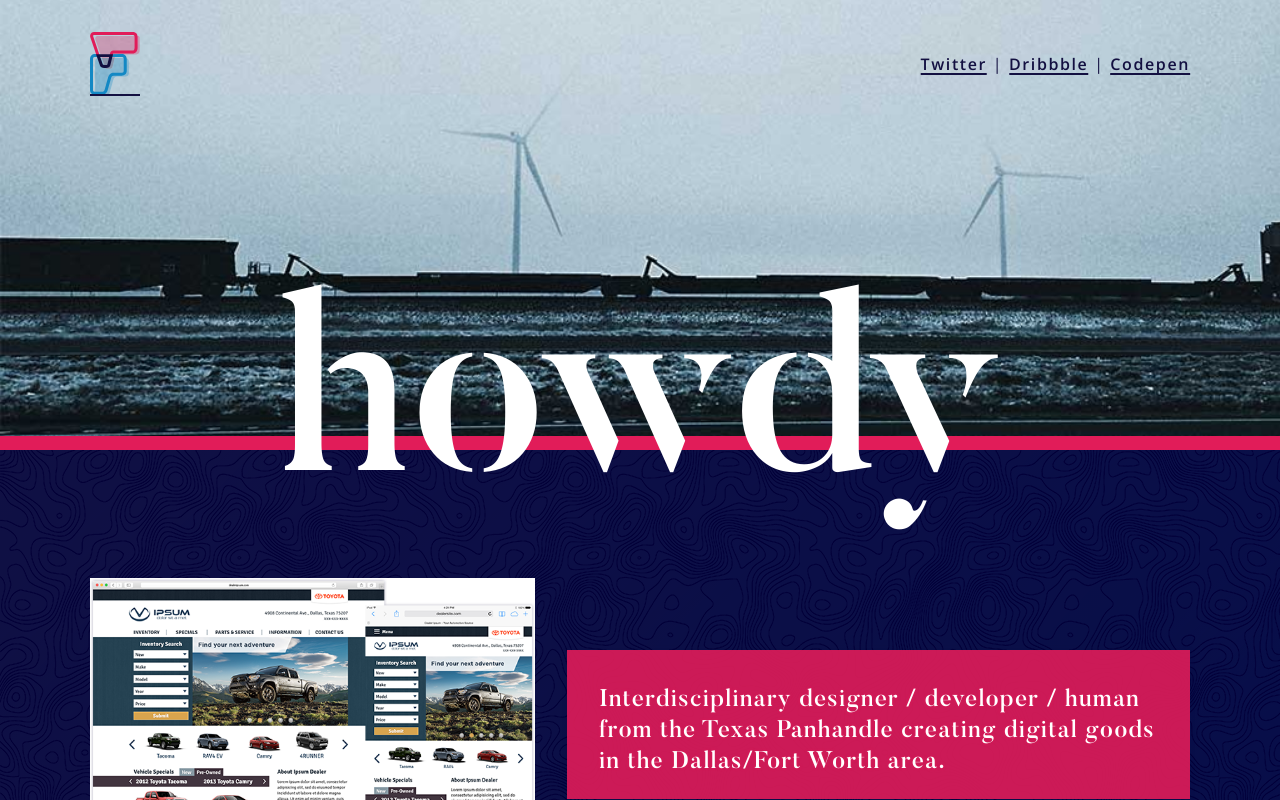
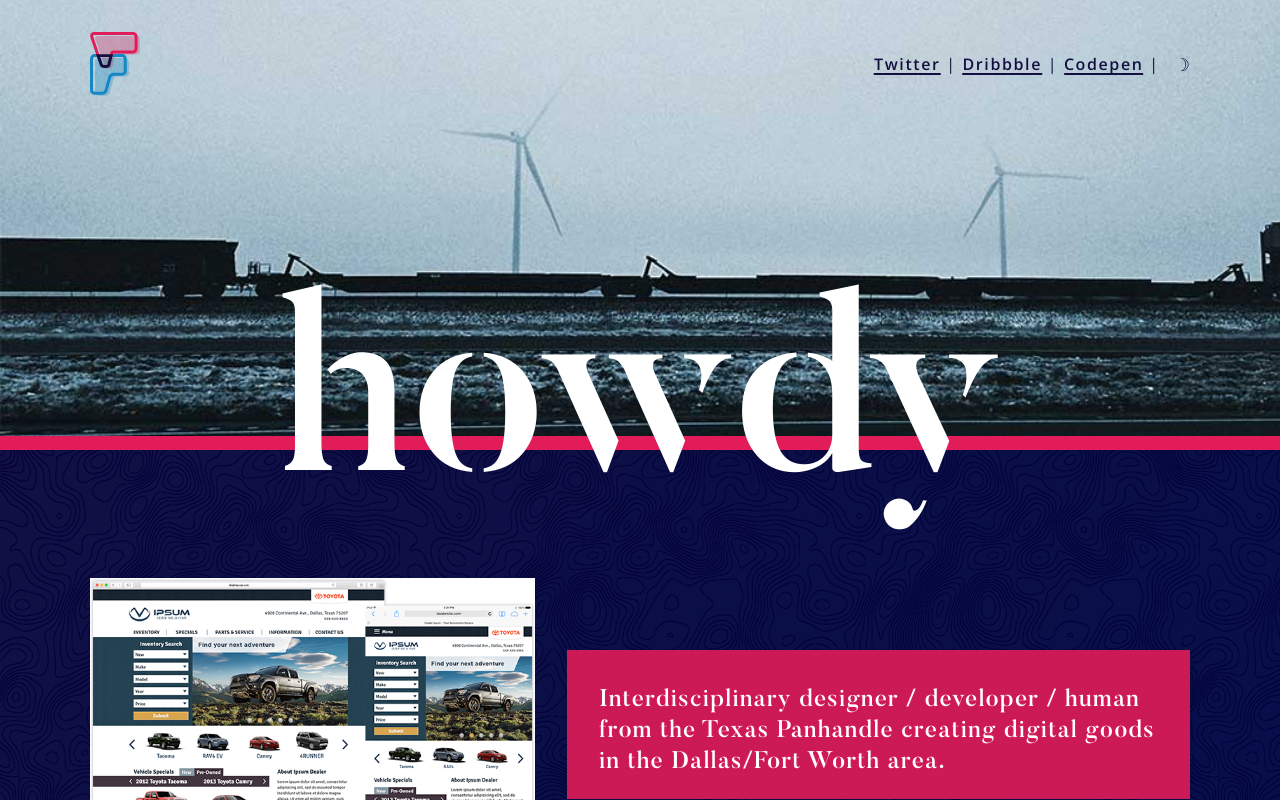
Before and after one commit to justinfrank/personal-site, a SvelteKit app: page / in a window 1280 px wide. Shown: the top 800 px of the page. Built offline with nearby package versions, Linux system fonts and the light colour scheme.

Commit message:
Added theming

```diff
--- a/src/app.html
+++ b/src/app.html
@@ -19,6 +19,18 @@
   <link rel="preconnect" href="https://fonts.gstatic.com" crossorigin>
   <link href="https://fonts.googleapis.com/css2?family=Open+Sans:ital,wght@0,300;0,400;0,600;0,700;0,800;1,300;1,400;1,600;1,700;1,800&family=Source+Code+Pro:wght@200;300;400;500;600;700&display=swap" rel="stylesheet">
 
+  <script>
+    (function () {
+      try {
+        var t = localStorage.getItem('theme');
+        if (t === 'dark' || t === 'light') {
+          document.documentElement.setAttribute('data-theme', t);
+        } else if (window.matchMedia('(prefers-color-scheme: dark)').matches) {
+          document.documentElement.setAttribute('data-theme', 'dark');
+        }
+      } catch (e) {}
+    })();
+  </script>
   %sveltekit.head%
 </head>
 <body data-sveltekit-preload-data="hover">
--- a/src/app.scss
+++ b/src/app.scss
@@ -35,6 +35,46 @@
   100% { background-position: 0 50%; }
 }
 
+// ─── Theme tokens ────────────────────────────────────────────────────────────
+
+:root {
+  --color-bg: #{$alto};
+  --color-surface: #{$alto};
+  --color-text: #{$deep-cove};
+  --color-link: #{$deep-cove};
+  --color-overlay-subtle: rgba(19, 16, 65, 0.1);
+  --color-divider: rgba(19, 16, 65, 0.2);
+}
+
+@media (prefers-color-scheme: dark) {
+  :root {
+    --color-bg: #16151c;
+    --color-surface: #21202a;
+    --color-text: #{$alto};
+    --color-link: #{$alto};
+    --color-overlay-subtle: rgba(242, 242, 242, 0.12);
+    --color-divider: rgba(242, 242, 242, 0.15);
+  }
+}
+
+[data-theme="dark"] {
+  --color-bg: #16151c;
+  --color-surface: #21202a;
+  --color-text: #{$alto};
+  --color-link: #{$alto};
+  --color-overlay-subtle: rgba(242, 242, 242, 0.12);
+  --color-divider: rgba(242, 242, 242, 0.15);
+}
+
+[data-theme="light"] {
+  --color-bg: #{$alto};
+  --color-surface: #{$alto};
+  --color-text: #{$deep-cove};
+  --color-link: #{$deep-cove};
+  --color-overlay-subtle: rgba(19, 16, 65, 0.1);
+  --color-divider: rgba(19, 16, 65, 0.2);
+}
+
 // ─── Base ────────────────────────────────────────────────────────────────────
 
 *,
@@ -45,14 +85,14 @@
 
 body {
   font-family: $open-sans;
-  background-color: $alto;
+  background-color: var(--color-bg);
   padding: 0;
   margin: 0;
-  color: $deep-cove;
+  color: var(--color-text);
 }
 
 a {
-  color: $deep-cove;
+  color: var(--color-link);
   transition: 0.3s all ease-in-out;
   position: relative;
   text-decoration: none;
@@ -66,7 +106,7 @@ a {
     position: absolute;
     height: 2px;
     transition: 0.3s all ease-in-out;
-    background-color: $deep-cove;
+    background-color: var(--color-link);
     left: 50%;
     transform: translateX(-50%);
   }
--- a/src/components/AboutSection.svelte
+++ b/src/components/AboutSection.svelte
@@ -118,7 +118,7 @@
   }
 
   .text-about {
-    background-color: $alto;
+    background-color: var(--color-surface);
     padding: 2rem 1rem 3rem 2rem;
     font-size: 18px;
     position: relative;
--- a/src/components/PortfolioSection.svelte
+++ b/src/components/PortfolioSection.svelte
@@ -63,7 +63,7 @@
     .title {
       max-width: 755px;
       padding: 0.5em 0.75em;
-      color: $deep-cove;
+      color: var(--color-text);
     }
 
     p {
@@ -102,7 +102,7 @@
     &::before {
       content: '';
       position: absolute;
-      background-color: rgba($deep-cove, 0.1);
+      background-color: var(--color-overlay-subtle);
       width: 100%;
       height: 100%;
       top: 0; right: 0; bottom: 0; left: 0;
@@ -134,7 +134,7 @@
   }
 
   .title {
-    background-color: rgba($deep-cove, 0.1);
+    background-color: var(--color-overlay-subtle);
     margin-bottom: 1em;
     margin-top: 0;
     font-weight: 700;
--- a/src/components/SiteFooter.svelte
+++ b/src/components/SiteFooter.svelte
@@ -18,7 +18,7 @@
       height: 1px;
       width: 100%;
       max-width: 95%;
-      background-color: rgba($deep-cove, 0.2);
+      background-color: var(--color-divider);
       left: 50%;
       transform: translateX(-50%);
     }
--- a/src/components/SiteHeader.svelte
+++ b/src/components/SiteHeader.svelte
@@ -1,3 +1,29 @@
+<script>
+  import { onMount } from 'svelte';
+  let theme = $state('');
+
+  onMount(() => {
+    try { theme = localStorage.getItem('theme') ?? ''; } catch (e) {}
+  });
+
+  function toggleTheme() {
+    const isDark =
+      theme === 'dark' ||
+      (theme === '' && window.matchMedia('(prefers-color-scheme: dark)').matches);
+    const next = isDark ? 'light' : 'dark';
+    theme = next;
+    document.documentElement.setAttribute('data-theme', next);
+    try { localStorage.setItem('theme', next); } catch (e) {}
+  }
+
+  let icon = $derived(
+    theme === 'dark' ? '☀' :
+    theme === 'light' ? '☽' :
+    (typeof window !== 'undefined' && window.matchMedia('(prefers-color-scheme: dark)').matches)
+      ? '☀' : '☽'
+  );
+</script>
+
 <header class="plains">
   <div class="container">
     <div class="nav-row">
@@ -7,7 +33,8 @@
       <nav>
         <a href="https://twitter.com/justin_frank" target="_blank" rel="noopener">Twitter</a> |
         <a href="https://dribbble.com/justin_frank" target="_blank" rel="noopener">Dribbble</a> |
-        <a href="http://codepen.io/justin_frank/" target="_blank" rel="noopener">Codepen</a>
+        <a href="http://codepen.io/justin_frank/" target="_blank" rel="noopener">Codepen</a> |
+        <button class="theme-toggle" onclick={toggleTheme} aria-label="Toggle dark mode">{icon}</button>
       </nav>
     </div>
   </div>
@@ -61,7 +88,10 @@
     img { display: block; width: 100%; }
 
     &::before,
-    &:hover::before { display: none; }
+    &::after,
+    &:hover::before,
+    &:hover::after
+    { display: none; }
 
     @media screen and (max-width: $screen-sm) {
       margin-bottom: 0;
@@ -77,6 +107,19 @@
       font-size: 14px;
       margin-bottom: 30px;
     }
+  }
+
+  .theme-toggle {
+    background: none;
+    border: none;
+    cursor: pointer;
+    font-size: 1.1em;
+    padding: 0 0 0 0.5em;
+    color: var(--color-text);
+    line-height: 1;
+    vertical-align: middle;
+    appearance: none;
+    &:hover { opacity: 0.7; }
   }
 
   .header-content {
--- a/src/components/SkillsSection.svelte
+++ b/src/components/SkillsSection.svelte
@@ -62,10 +62,10 @@
       font-size: 22px;
       font-weight: 700;
       z-index: 10;
-      color: $deep-cove;
+      color: var(--color-text);
       text-align: left;
       width: 100%;
-      background-color: rgba($deep-cove, 0.1);
+      background-color: var(--color-overlay-subtle);
       padding-left: 10px;
       padding-right: 20px;
       font-family: $butler-medium-stencil;
```
